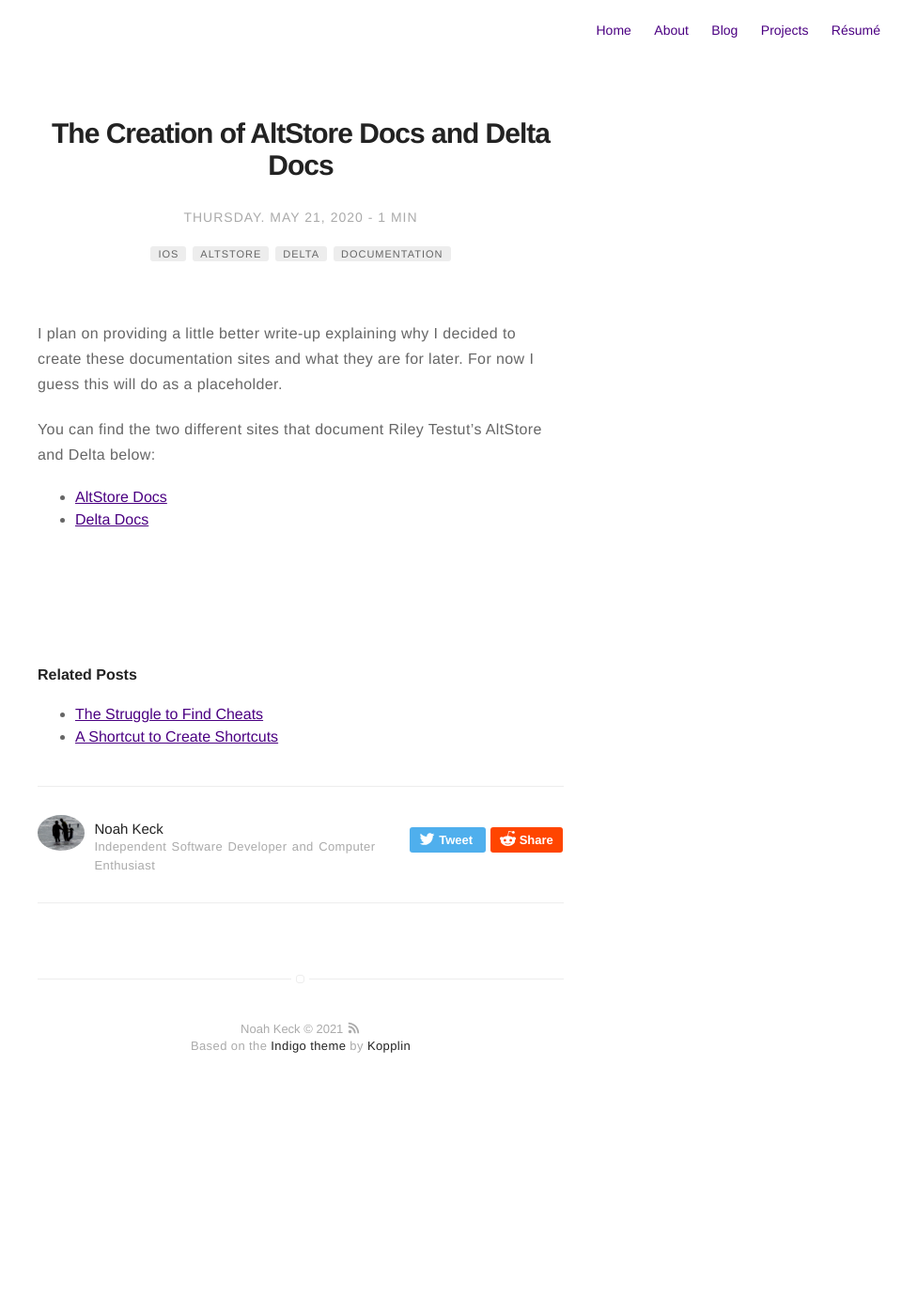
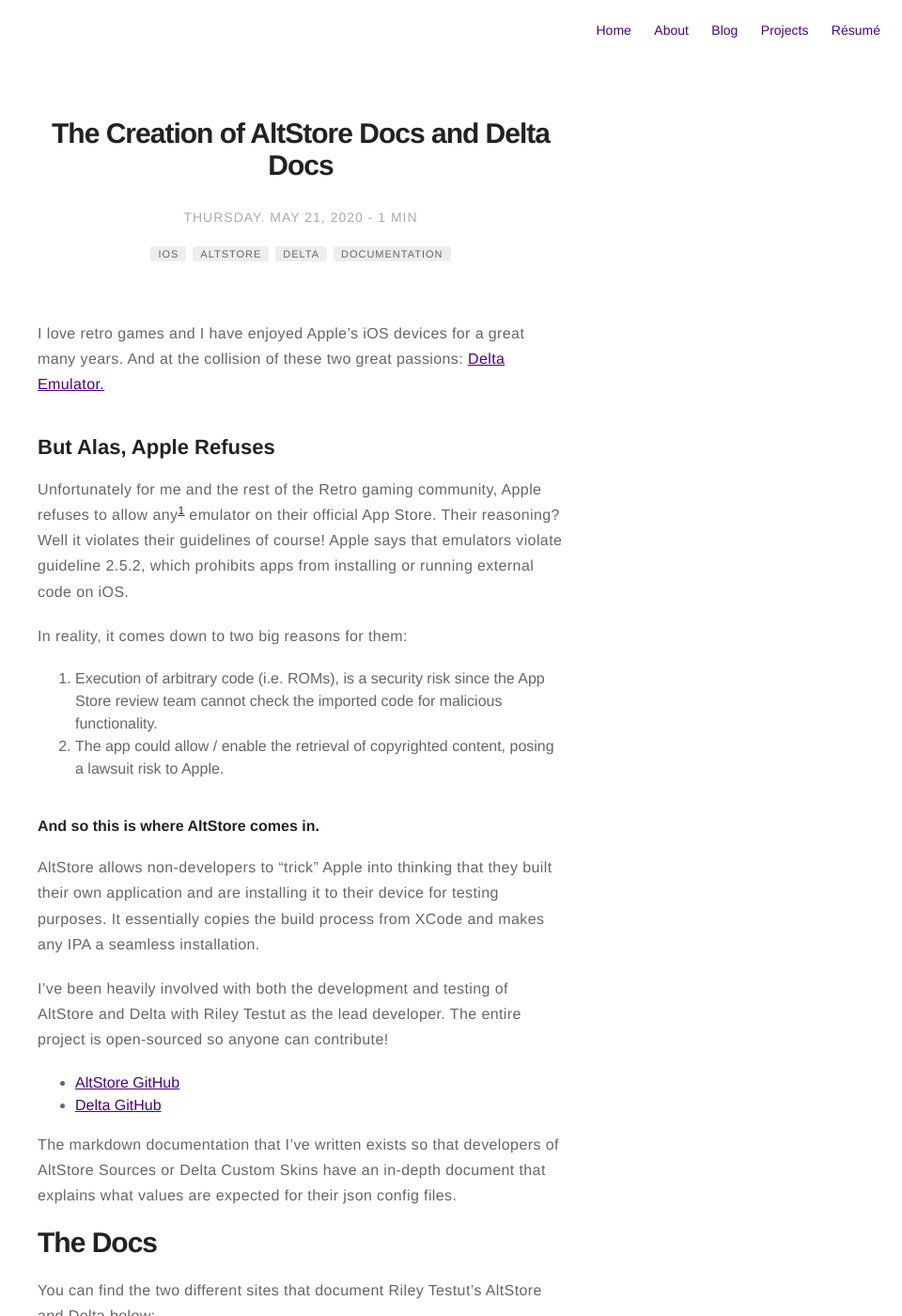
Before and after one commit to noah978/noah978.github.io, a Jekyll site: the page built from _posts/2020-05-21-altstore-and-delta-docs.md, in a window 1280 px wide and 1400 px high. Shown: the whole window at 94% size, without its empty margins (320-1280 px from the left). Built offline with Jekyll 4.4.1, drawn with Linux system fonts in a browser that asks for light colours; some of the changed text lies outside the part shown.

Commit message:
Update old posts

```diff
--- a/_posts/2020-05-21-altstore-and-delta-docs.md
+++ b/_posts/2020-05-21-altstore-and-delta-docs.md
@@ -13,8 +13,36 @@
 author: noah
 ---
 
-I plan on providing a little better write-up explaining why I decided to create these documentation sites and what they are for later. For now I guess this will do as a placeholder.
+I love retro games and I have enjoyed Apple's iOS devices for a great many years. And at the collision of these two great passions: [Delta Emulator.](https://deltaemulator.com)
+
+## But Alas, Apple Refuses
+
+Unfortunately for me and the rest of the Retro gaming community, Apple refuses to allow any[^1] emulator on their official App Store. Their reasoning? Well it violates their guidelines of course! Apple says that emulators violate guideline 2.5.2, which prohibits apps from installing or running external code on iOS.
+
+In reality, it comes down to two big reasons for them:
+
+1. Execution of arbitrary code (i.e. ROMs), is a security risk since the App Store review team cannot check the imported code for malicious functionality.
+2. The app could allow / enable the retrieval of copyrighted content, posing a lawsuit risk to Apple.
+
+#### And so this is where AltStore comes in.
+
+AltStore allows non-developers to "trick" Apple into thinking that they built their own application and are installing it to their device for testing purposes. It essentially copies the build process from XCode and makes any IPA a seamless installation.
+
+I've been heavily involved with both the development and testing of AltStore and Delta with Riley Testut as the lead developer. The entire project is open-sourced so anyone can contribute!
+
+* [AltStore GitHub](https://github.com/rileytestut/altstore)
+* [Delta GitHub](https://github.com/rileytestut/delta)
+
+The markdown documentation that I've written exists so that developers of AltStore Sources or Delta Custom Skins have an in-depth document that explains what values are expected for their json config files.
+
+# The Docs
 
 You can find the two different sites that document Riley Testut's AltStore and Delta below:
-* [AltStore Docs]({{ site.url }}/altstore-docs)
-* [Delta Docs]({{ site.url }}/delta-docs)
+* [AltStore Docs](https://noah978.gitbook.io/altstore-docs)
+* [Delta Docs](https://noah978.gitbook.io/delta-docs)
+
+Both of these wiki-style documents are open-source and hosted on GitHub. They can be viewed using GitBook or GitHub pages, but personally I much prefer the GitBook view.
+
+---
+
+[^1]: Except sometimes they get to exist for years, but are [then randomly removed.](https://9to5mac.com/2021/07/22/idos-2-emulator-for-ios-to-be-removed-from-the-app-store/) Sorry bout that one, iDOS.
```
Also changed, not shown: _posts/2018-03-19-minesweeper.md (+0 -2 lines), _posts/2018-03-19-sudoku-generator.md (+1 -2 lines), _posts/2018-12-15-greenfoot-gold.md (deleted, +0 -22 lines), _posts/2019-01-09-the-struggle-to-find-cheats.md (+6 -4 lines).
